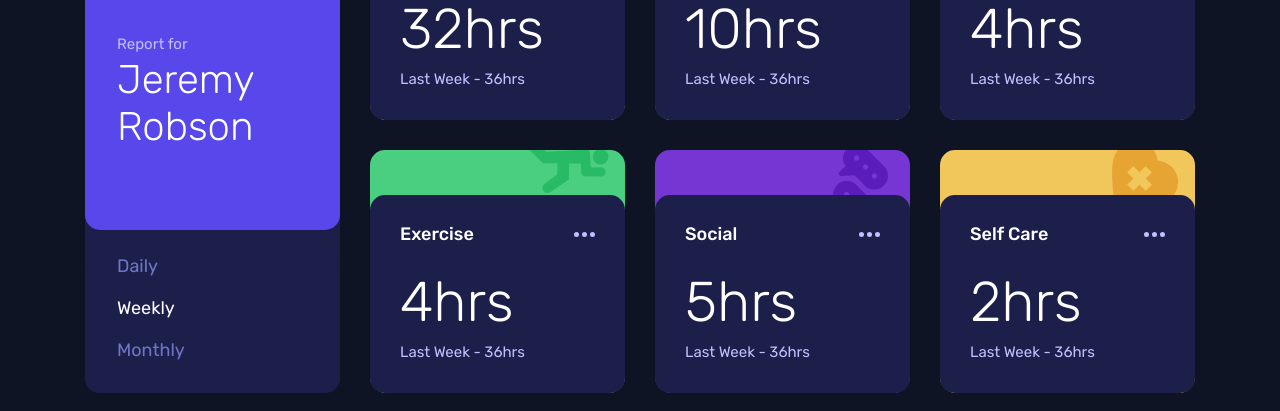
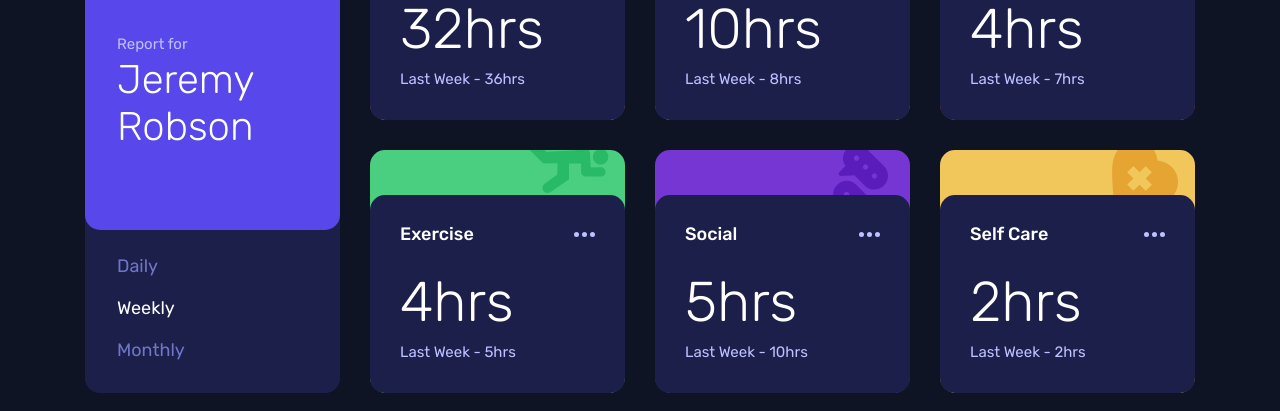
Before and after one commit to ostapyshyn/Time-tracking-dashboard, a React (Vite) app: page / in a window 1280 px wide. Shown: the part 265-676 px from the top of the page. Built offline with nearby package versions, Linux system fonts and the light colour scheme.

Commit message:
Add change for text

```diff
--- a/src/App.tsx
+++ b/src/App.tsx
@@ -22,6 +22,12 @@ const icons: Icons = {
   'self care': care,
 }
 
+const time_text: Icons = {
+  daily: 'Yesterday',
+  weekly: 'Last Week',
+  monthly: 'Last Month',
+}
+
 const colors: Icons = {
   work: '--light_redd',
   play: '--soft_blue',
@@ -44,6 +50,8 @@ function App() {
             icon={icons[item.title.toLowerCase()]}
             bgColor={colors[item.title.toLowerCase()]}
             data={item.timeframes[period]}
+            key={item.title}
+            time_text={time_text[period]}
           />
         ))}
       </div>
--- a/src/components/ActivityCard/ActivityCard.tsx
+++ b/src/components/ActivityCard/ActivityCard.tsx
@@ -8,6 +8,7 @@ interface Props {
   icon: string
   bgColor: string
   data: ISeat
+  time_text: string
 }
 
 const formatHour = (hour: number) => {
@@ -15,26 +16,26 @@ const formatHour = (hour: number) => {
   return hour + time
 }
 
-const ActivityCard = ({ title, icon, bgColor, data }: Props) => {
+const ActivityCard = ({ title, icon, bgColor, data, time_text }: Props) => {
   const bgStyle = {
     backgroundColor: `var(${bgColor})`,
     backgroundImage: `url(${icon})`,
     backgroundPosition: 'top -11px right 16px',
     backgroundRepeat: 'no-repeat',
   }
-  console.log(data, 'lol')
 
   return (
     <section className={styles.activity_card} style={bgStyle}>
       <div className={styles.card}>
         <div className={styles.activity_bar}>
           <p className={styles.activity}>{title}</p>
-
           <Dots fill={'var(--pale_blue)'} className={styles.dots} />
         </div>
 
         <p className={styles.hours}>{formatHour(data.current)}</p>
-        <p className={styles.last}>Last Week - 36hrs</p>
+        <p className={styles.last}>
+          {time_text} - {formatHour(data.previous)}
+        </p>
       </div>
     </section>
   )
```
